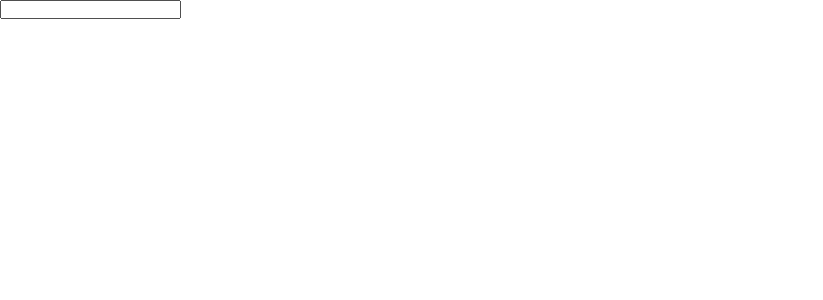
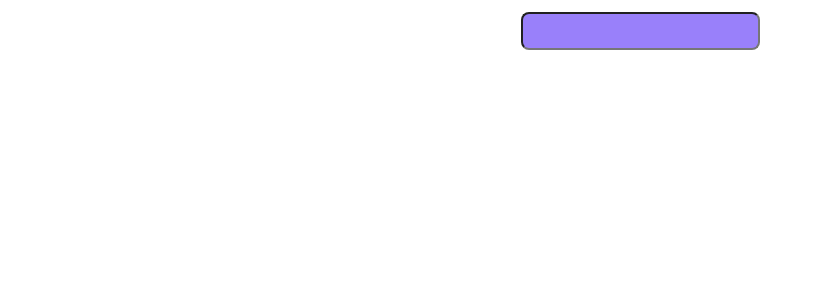
Before and after one commit to eduardatavars/intro_React, a React (Vite) app: page / in a window 1280 px wide. Shown: the top 300 px of the page, without its empty margins (0-823 px from the left). Built offline with nearby package versions, Linux system fonts and the light colour scheme.

Commit message:
finalizando o desafio

```diff
--- a/src/App.jsx
+++ b/src/App.jsx
@@ -21,7 +21,9 @@ function App() {
 
   return(
     <>
-      <input type="text" onBlur={(e) => setNomeUsuario(e.target.value)} />
+      <div className="input">
+        <input type="text" onBlur={(e) => setNomeUsuario(e.target.value)} />
+      </div>
 
       {nomeUsuario.length > 4 && (
         <>
--- a/src/components/ReposList/index.jsx
+++ b/src/components/ReposList/index.jsx
@@ -5,17 +5,27 @@ import styles from './ReposList.module.css';
 const ReposList = ({ nomeUsuario }) => {
     const [repos, setRepos] = useState([]);
     const [estaCarregando, setEstaCarregando] = useState(true);
+    const [deuError, setDeuError] = useState(false);
 
     useEffect(() => {
         setEstaCarregando(true);
+        setDeuError(false);
         fetch(`https://api.github.com/users/${nomeUsuario}/repos`)
         .then( res => res.json())
         .then(resJson => {
             setTimeout(() => {
                 setEstaCarregando(false);
-                setRepos(resJson);
-            }, 3000);
+                if (resJson.message === "Not Found") {
+                    setDeuError(true); //se o user não existir, ativa o erro
+                    setRepos([]); //limpa o repositório
+                } else {
+                    setRepos(resJson);
+                }
+            }, 2000);
 
+        })
+        .catch(() => {
+            setDeuError(true); //ativa o erro em caso de falha na requisição
         })
     }, [nomeUsuario]);
 
@@ -23,6 +33,8 @@ const ReposList = ({ nomeUsuario }) => {
         <div className="container">
             {estaCarregando ? (
                 <h1>Carregando...</h1>
+            ) : deuError ? (
+                <h1>Usuário não existe! Tente novamente.</h1> //mensagem de erro
             ) : (
                 <ul className={styles.list}>
                     {/* {repos.map(({id, name, language, html_url}) => (
--- a/src/global.css
+++ b/src/global.css
@@ -11,6 +11,20 @@
     margin: 0 auto;
 }
 
+.input {
+    text-align: center;
+}
+
+.input input {
+    padding: 8px;
+    margin: 12px 0;
+    background-color: var(--corPrincipal);
+    color: var(--corSecundaria);
+    font-size: 16px;
+    font-weight: bold;
+    border-radius: 8px;
+}
+
 :root {
     --corPrincipal: #9980FA;
     --corSecundaria: #f6e58d;
```
